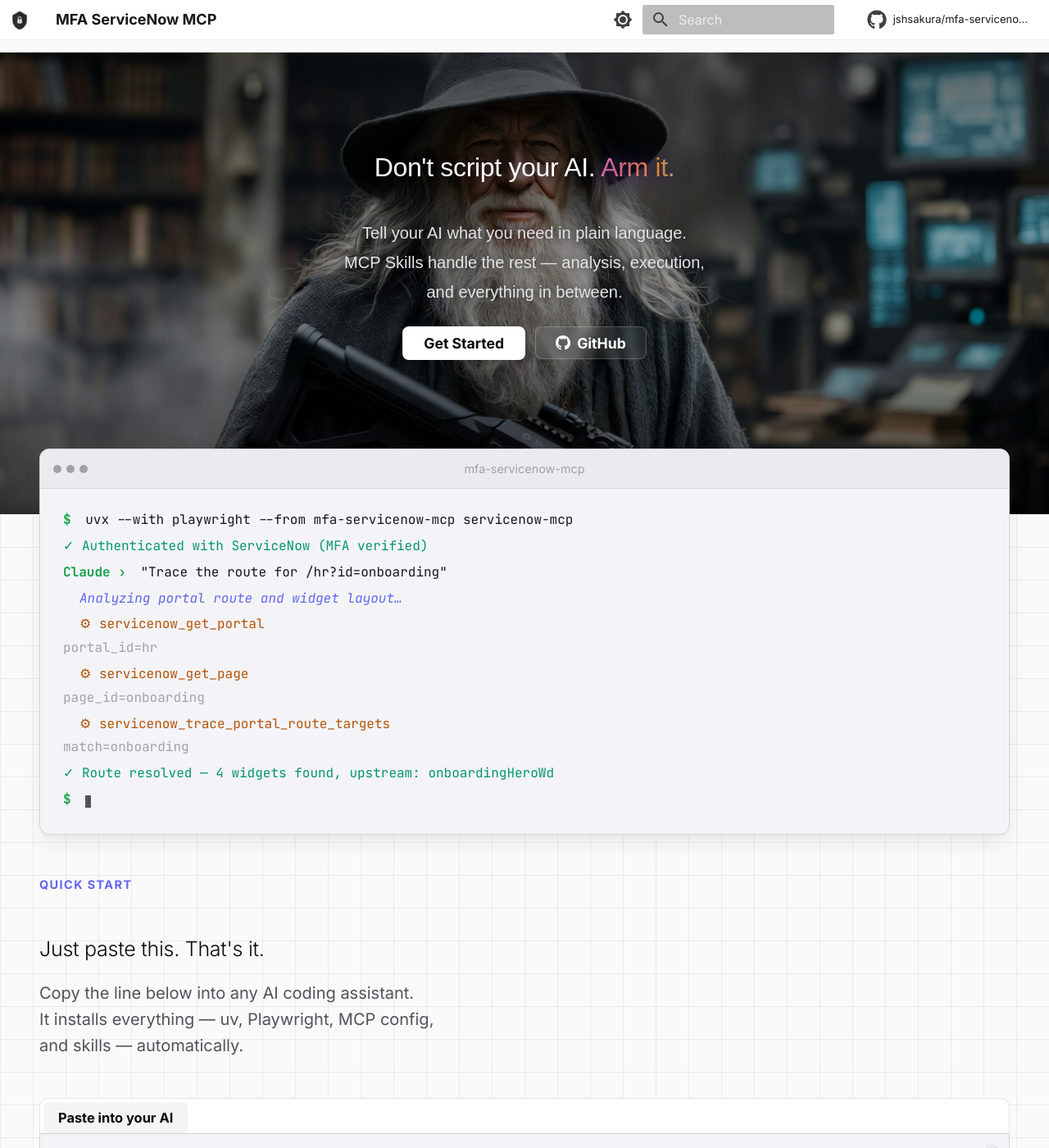
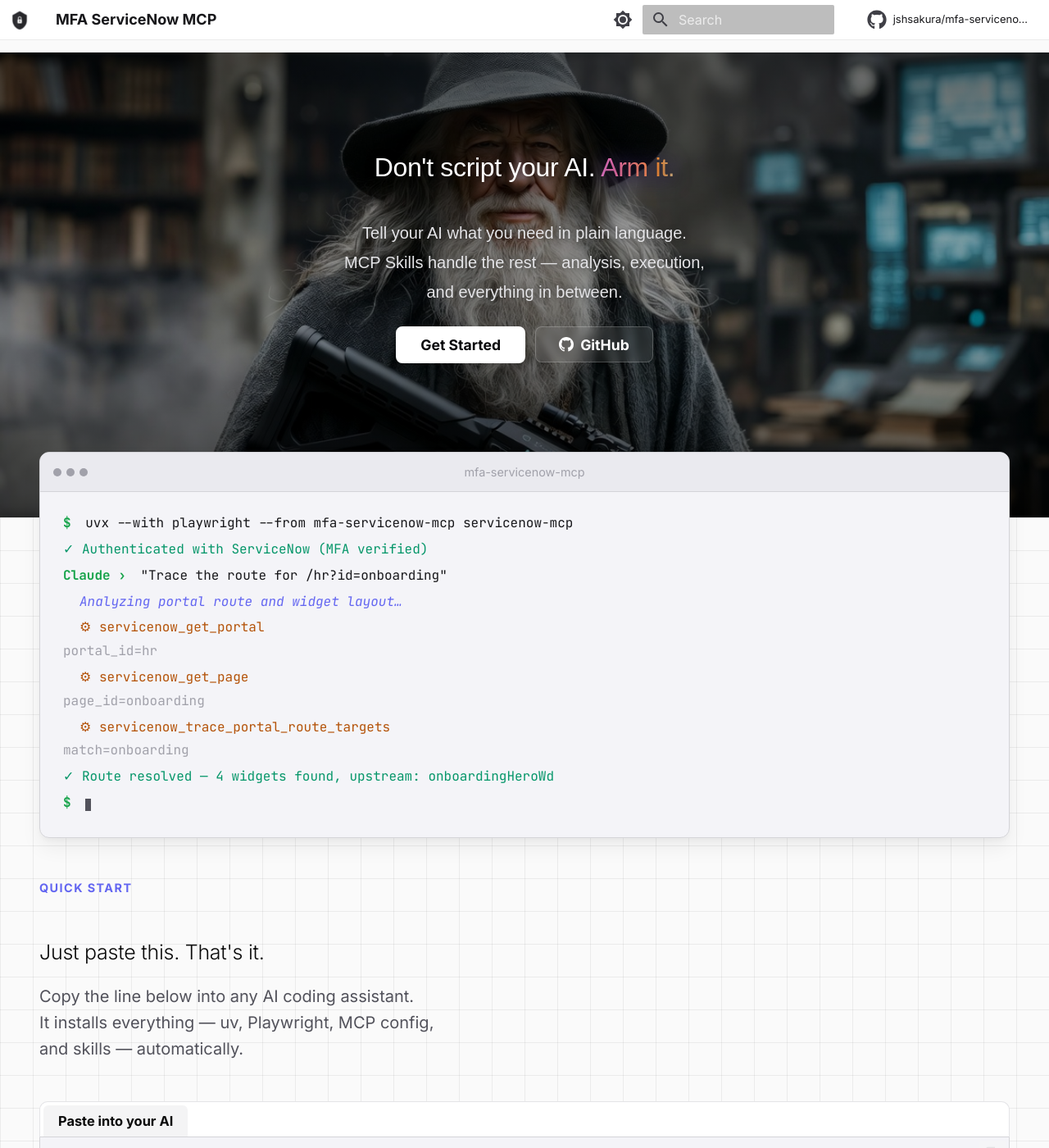
Before and after one commit to jshsakura/mfa-servicenow-mcp, an MkDocs documentation site: the page built from website/docs/index.md, in a window 1280 px wide and 1400 px high. Shown: the whole window at 82% size. Built offline with MkDocs 1.6.1 and Material for MkDocs 9.7.7, drawn with Linux system fonts in a browser that asks for light colours; some web fonts are replaced; comment, search, counter and statistics services are not loaded.

Commit message:
style: increase button padding for taller hit area
Co-Authored-By: Claude Opus 4.6 (1M context) <noreply@anthropic.com>

```diff
--- a/website/docs/stylesheets/extra.css
+++ b/website/docs/stylesheets/extra.css
@@ -594,7 +594,7 @@ pre.install-code .c { color: var(--code-comment); }
    ============================================================ */
 .md-button {
   border-radius: 8px !important;
-  padding: 10px 24px !important;
+  padding: 12px 28px !important;
   font-weight: 600 !important;
   font-size: .88rem !important;
   transition: all .2s ease !important;
```
